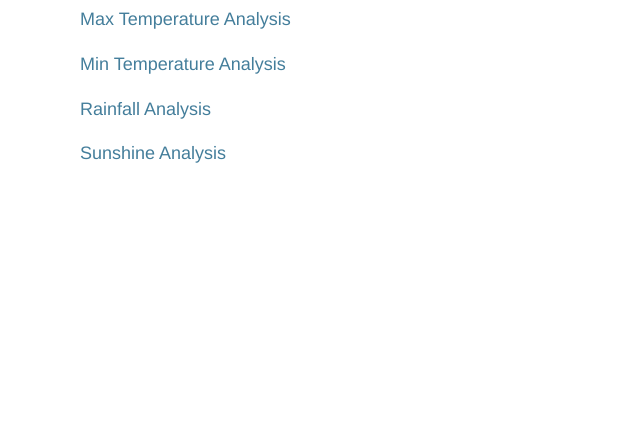
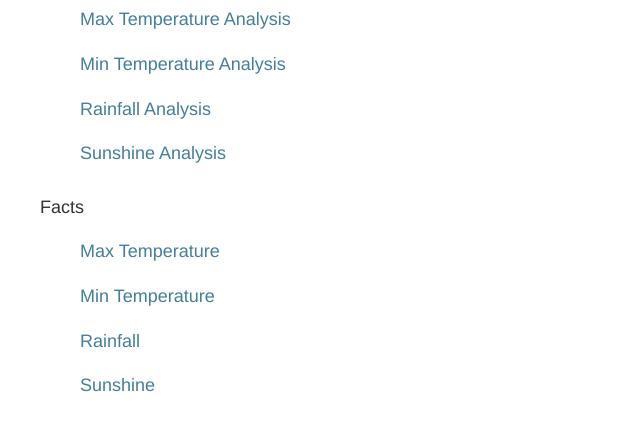
Before and after one commit to amarkamthe/KisanHub, a Django app: page / in a window 1280 px wide. Shown: the part 153-584 px from the top of the page, without its empty margins (0-640 px from the left). Run offline with Django 3.2, Linux system fonts and the light colour scheme; the visitor is signed in with stand-in values (Sample User, id 1); some libraries are stand-ins or nearby versions.

Commit message:
Added facts

```diff
--- a/region/templates/index.html
+++ b/region/templates/index.html
@@ -38,7 +38,17 @@
 			</ul>
 	</div>
 </div>
-
+<div class="row">
+	<div class="col-md-6">
+			<h4>Facts</h4>
+			<ul class="ulclass">
+				<li><a href="analysis_fact/2"><h4>Max Temperature</h4></a></li>
+				<li><a href="analysis_fact/1"><h4>Min Temperature</h4></a></li>
+				<li><a href="analysis_fact/5"><h4>Rainfall</h4></a></li>
+				<li><a href="analysis_fact/4"><h4>Sunshine</h4></a></li>
+			</ul>
+	</div>
+</div>
 {% endblock %}
 
 {% block sidebar %}
--- a/region/templates/temperature_analysis.html
+++ b/region/templates/temperature_analysis.html
@@ -183,7 +183,7 @@ function draw_region(region_select){
 }
   $("#region").change(function(){
     if($(this).val()!="0"){
-      //$(".overlay").show();
+      $(".overlay").show();
       draw_region($(this).val());
   }
   else{
--- a/region/urls.py
+++ b/region/urls.py
@@ -10,5 +10,6 @@ urlpatterns = [
     url(r'^analysis/(?P<component>[0-9]+)$', views.analysis, name='rainfall_analysis'),
     url(r'^analysis_data/(?P<component>[0-9]+)/(?P<region>[0-9]+)/$', views.rainfall, name='rainfall'),
     url(r'^temperature/(?P<component>[0-9]+)$', views.temperature_analysis, name='temperature_analysis'),
-
+    url(r'^analysis_fact/(?P<component>[0-9]+)$', views.analysis_fact, name='analysis_fact'),
+    url(r'^analysis_fact_data/(?P<component>[0-9]+)/(?P<region>[0-9]+)/$', views.analysis_fact_data, name='analysis_fact_data'),
 ]
--- a/region/views.py
+++ b/region/views.py
@@ -46,3 +46,13 @@ def rainfall(request, component, region):
 def temperature_analysis(request, component):
 	region = Region.objects.all().values('id','name')
 	return render(request, "temperature_analysis.html", {'region':region, 'component':component})
+
+@staff_member_required
+def analysis_fact(request, component):
+	region = Region.objects.all().values('id','name')
+	return render(request, "analysis_fact.html", {'region':region, 'component':component})
+
+@staff_member_required
+def analysis_fact_data(request, component, region):
+	region_data = region_statistical_fact_data(region, component)
+	return HttpResponse(json.dumps(region_data), content_type="application/json")
```
Also changed, not shown: region/statistics.py (+17 -0 lines).
